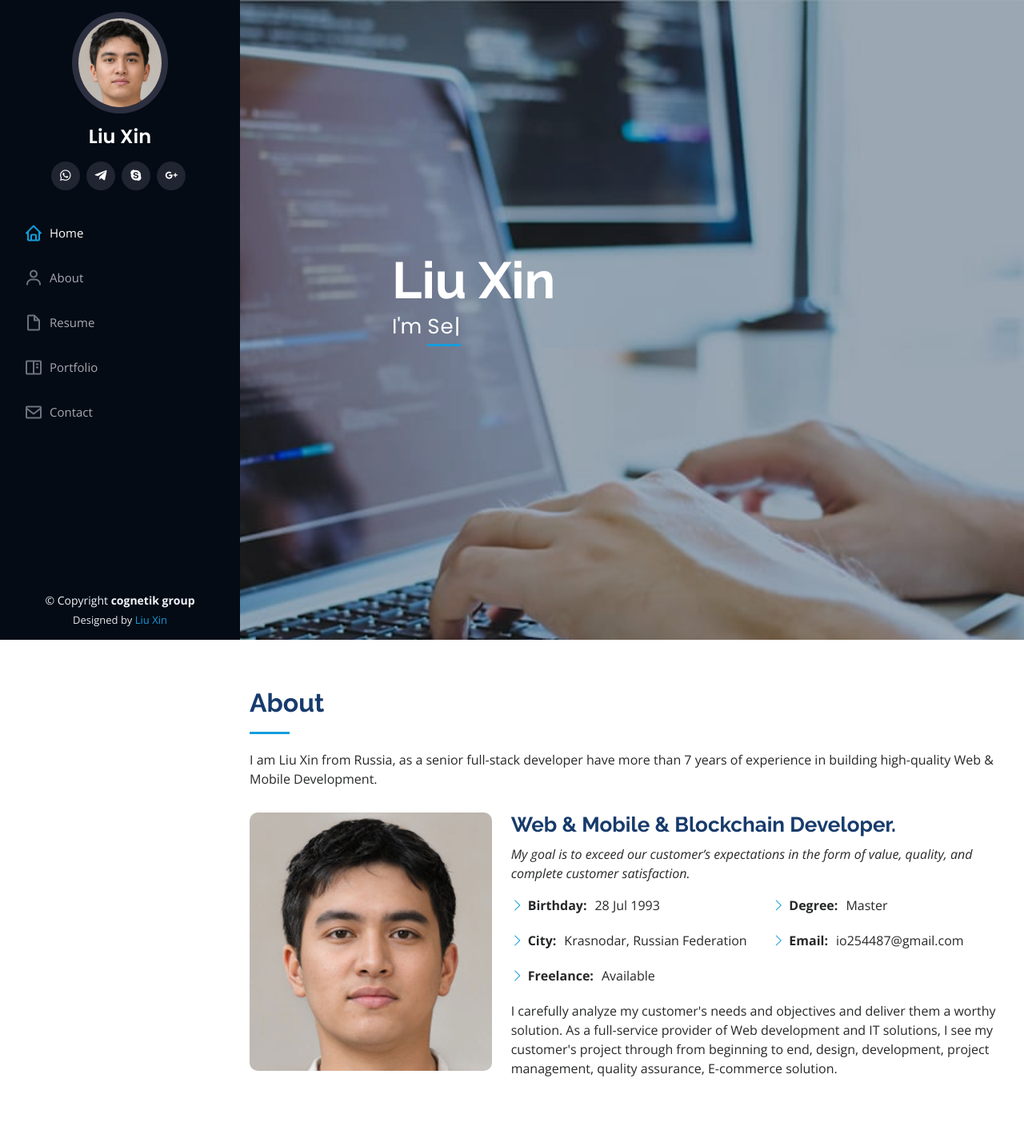
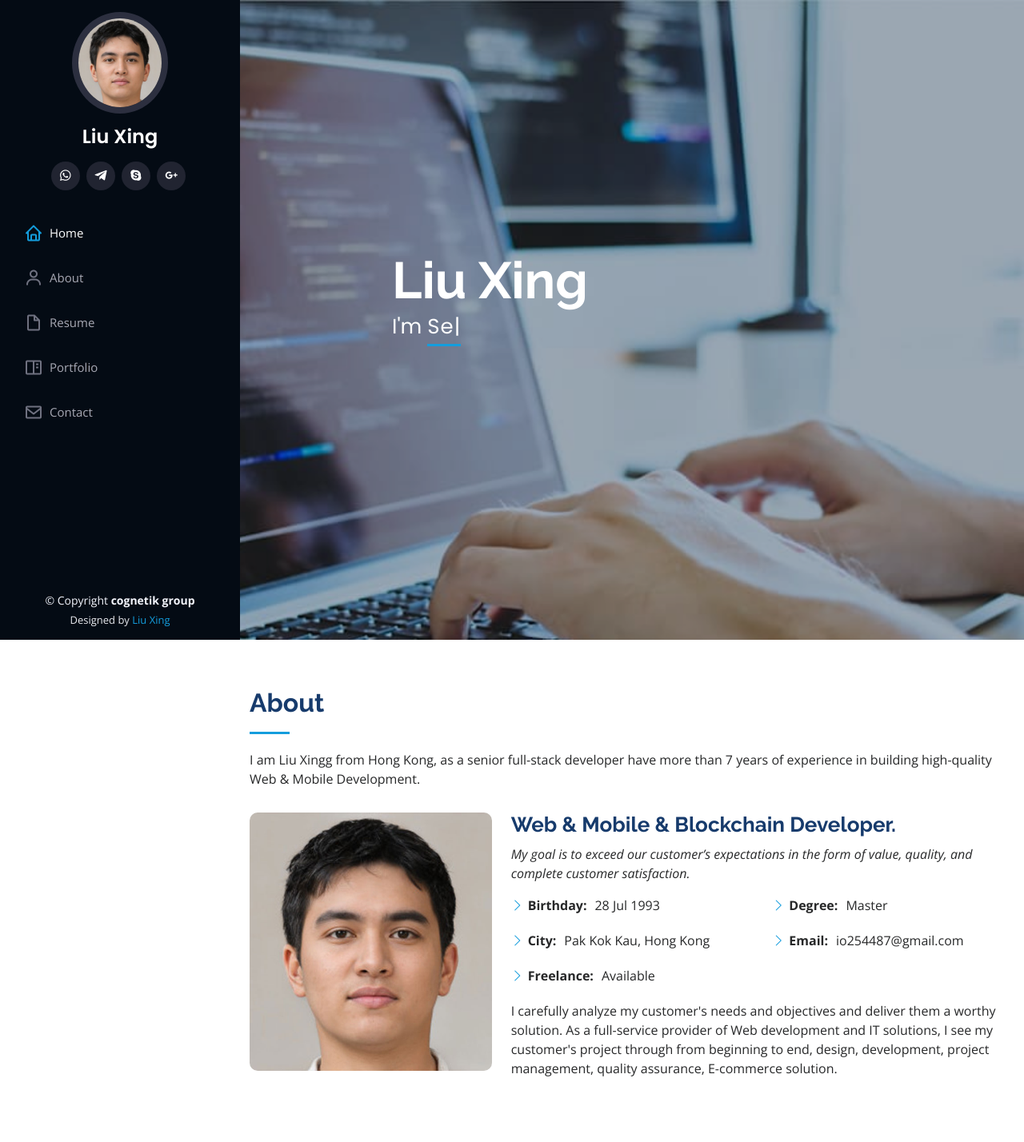
Before and after one commit to truefrog/liuProfile, a PHP site: page / in a window 1280 px wide. Shown: the top 1428 px of the page at 80% size. Run offline with PHP 8.4, Linux system fonts and the light colour scheme.

Commit message:
change address

```diff
--- a/index.php
+++ b/index.php
@@ -5,7 +5,7 @@
   <meta charset="utf-8">
   <meta content="width=device-width, initial-scale=1.0" name="viewport">
 
-  <title>About Liu Xin</title>
+  <title>About Liu Xing</title>
   <meta content="" name="description">
   <meta content="" name="keywords">
 
@@ -46,7 +46,7 @@
 
       <div class="profile">
         <img src="assets/img/profile-img.jpg" alt="" class="img-fluid rounded-circle">
-        <h1 class="text-light"><a href="index.html">Liu Xin</a></h1>
+        <h1 class="text-light"><a href="index.html">Liu Xing</a></h1>
         <div class="social-links mt-3 text-center">
           <a href="#" class="whatsapp"><i class="bx bxl-whatsapp"></i></a>
           <a href="#" class="telegram"><i class="bx bxl-telegram"></i></a>
@@ -70,7 +70,7 @@
   <!-- ======= Hero Section ======= -->
   <section id="hero" class="d-flex flex-column justify-content-center align-items-center">
     <div class="hero-container" data-aos="fade-in">
-      <h1>Liu Xin</h1>
+      <h1>Liu Xing</h1>
       <p>I'm <span class="typed" data-typed-items="Web Application Expert, Senior Mobile Developer, Blockchain Enginner"></span></p>
     </div>
   </section><!-- End Hero -->
@@ -83,7 +83,7 @@
 
         <div class="section-title">
           <h2>About</h2>
-          <p>I am Liu Xin from Russia, as a senior full-stack developer have more than 7 years of experience in building high-quality Web & Mobile Development.</p>
+          <p>I am Liu Xingg from Hong Kong, as a senior full-stack developer have more than 7 years of experience in building high-quality Web & Mobile Development.</p>
         </div>
 
         <div class="row">
@@ -100,7 +100,7 @@
                 <ul>
                   <li><i class="bi bi-chevron-right"></i> <strong>Birthday:</strong> <span>28 Jul 1993</span></li>
                   <!-- <li><i class="bi bi-chevron-right"></i> <strong>Phone:</strong> <span>+123 456 7890</span></li> -->
-                  <li><i class="bi bi-chevron-right"></i> <strong>City:</strong> <span>Krasnodar, Russian Federation</span></li>
+                  <li><i class="bi bi-chevron-right"></i> <strong>City:</strong> <span>Pak Kok Kau, Hong Kong</span></li>
                   <li><i class="bi bi-chevron-right"></i> <strong>Freelance:</strong> <span>Available</span></li>
                 </ul>
               </div>
@@ -358,7 +358,7 @@ I'm flexible with my working hours, because I'm a fulltime freelancer. I'm avail
           <div class="col-lg-6" data-aos="fade-up">
             <h3 class="resume-title">Sumary</h3>
             <div class="resume-item pb-0">
-              <h4>Liu Xin</h4>
+              <h4>Liu Xing</h4>
               <p><em>Innovative and deadline-driven Fullstack developer with 7+ years of experience designing and developing user-centered web and mobile projects from initial concept to final, polished deliverable.</em></p>
             </div>
 
@@ -366,8 +366,8 @@ I'm flexible with my working hours, because I'm a fulltime freelancer. I'm avail
             <div class="resume-item">
               <h4>Bachelor of Computer Science</h4>
               <h5>2012 - 2014</h5>
-              <p><em>Russian New University</em></p>
-              <p>Russian New University (RosNOU) is one of the oldest private (non-state) educational institutions of higher professional education in Russia. It was established in 1991 with the purpose of meeting personality needs in intellectual, cultural and moral development, as well as meeting social and economic needs in highly qualified specialists. Today RosNOU is the leading non-state higher education institution in Russia. Its strategic goal and mission in the academic world is to create and implement higher vocational education programmes based on advanced achievements in science and technologies at the highest level of the best world universities.</p>
+              <p><em>The Hong Kong University of Science and Technology</em></p>
+              <p>The Hong Kong University of Science and Technology is a public research university in Clear Water Bay Peninsula, New Territories, Hong Kong. Founded in 1991 by the British Hong Kong Government, it was the territory's third institution to be granted university status.</p>
             </div>
           </div>
           <div class="col-lg-6" data-aos="fade-up" data-aos-delay="100">
@@ -519,7 +519,7 @@ I'm flexible with my working hours, because I'm a fulltime freelancer. I'm avail
               <div class="address">
                 <i class="bi bi-geo-alt"></i>
                 <h4>Location:</h4>
-                <p>Pereulok Shalyapina, Krasnodar, Krasnodarskiy kray, Russia, 350072</p>
+                <p>Pak Kok Kau, Tsuen, Hong Kong, China 999077</p>
               </div>
 
               <div class="email">
@@ -542,7 +542,7 @@ I'm flexible with my working hours, because I'm a fulltime freelancer. I'm avail
           </div>
 
           <div class="col-lg-7 mt-5 mt-lg-0 d-flex align-items-stretch">
-            <iframe src="https://www.google.com/maps/embed?pb=!1m18!1m12!1m3!1d2817.046367136434!2d39.00165111493537!3d45.0848528666972!2m3!1f0!2f0!3f0!3m2!1i1024!2i768!4f13.1!3m3!1m2!1s0x40f045b50e044ddb%3A0x9078cb0a68bba1e3!2sPereulok%20Shalyapina%2C%20Krasnodar%2C%20Krasnodarskiy%20kray%2C%20Russia%2C%20350072!5e0!3m2!1sen!2sus!4v1639411842782!5m2!1sen!2sus" width="600" height="450" style="border:0;" allowfullscreen="" loading="lazy"></iframe>
+            <iframe src="https://www.google.com/maps/embed?<iframe src="https://www.google.com/maps/embed?pb=!1m18!1m12!1m3!1d29545.020634457513!2d114.09595338003244!3d22.235237712859355!2m3!1f0!2f0!3f0!3m2!1i1024!2i768!4f13.1!3m3!1m2!1s0x3401556eb9df50b9%3A0x4b5fe29c5ba4db46!2sPak%20Kok%20Kau%20Tsuen!5e0!3m2!1sen!2shk!4v1648177071778!5m2!1sen!2shk" width="600" height="450" style="border:0;" allowfullscreen="" loading="lazy"></iframe>
           </div>
 
         </div>
@@ -559,7 +559,7 @@ I'm flexible with my working hours, because I'm a fulltime freelancer. I'm avail
         &copy; Copyright <strong><span>cognetik group</span></strong>
       </div>
       <div class="credits">
-        Designed by <a href="https://bootstrapmade.com/">Liu Xin</a>
+        Designed by <a href="https://bootstrapmade.com/">Liu Xing</a>
       </div>
     </div>
   </footer><!-- End  Footer -->
```
